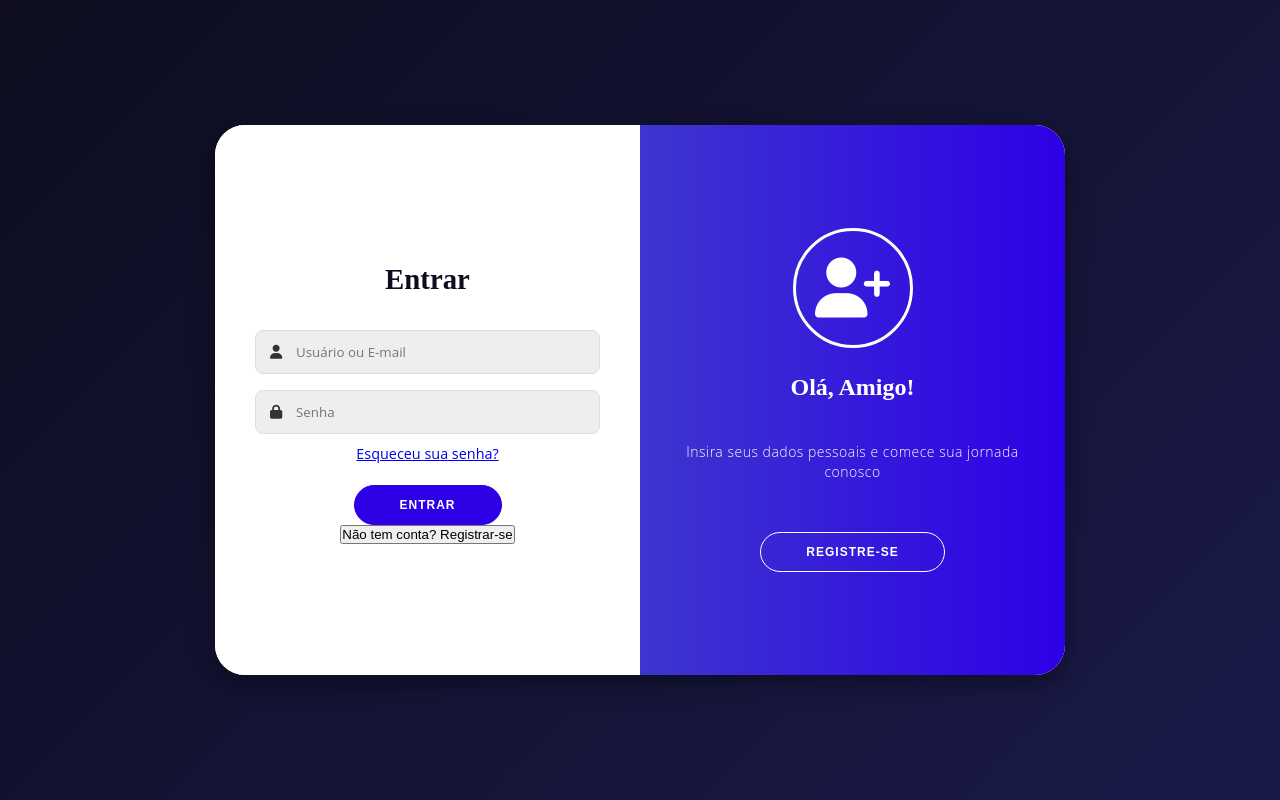
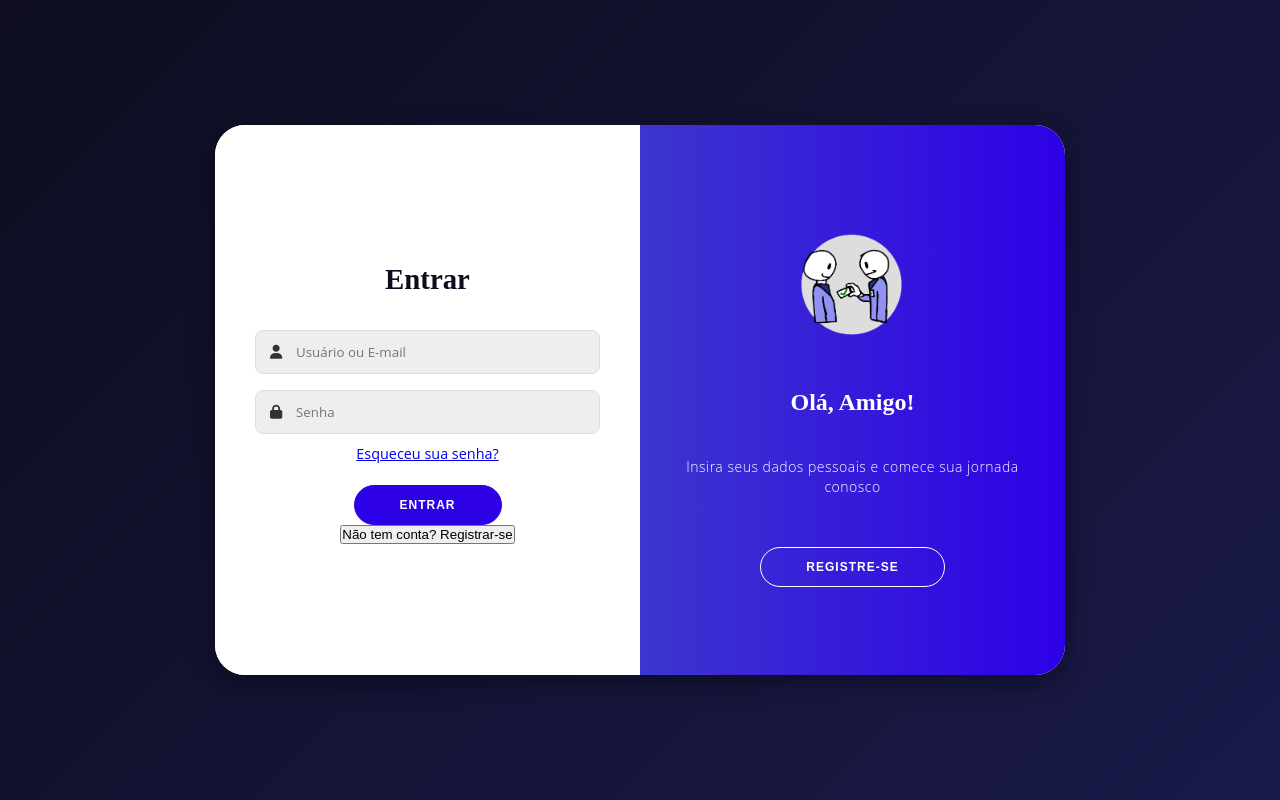
Before and after one commit to vitorterci/tcc, a plain HTML site: page pages/login.html in a window 1280 px wide. Drawn offline with Linux system fonts and the light colour scheme.

Commit message:
style: substituir ícones de login e registro por imagens login.png e registre.png

```diff
--- a/assets/css/components/login.css
+++ b/assets/css/components/login.css
@@ -223,17 +223,19 @@
     margin: 20px 0 30px;
 }
 
-.painel__icone {
-    font-size: 60px;
+.painel__imagem {
     margin-bottom: 20px;
-    border: 3px solid #fff;
-    border-radius: 50%;
-    padding: 20px;
-    width: 120px;
-    height: 120px;
+    width: 150px;
+    height: 150px;
     display: flex;
     align-items: center;
     justify-content: center;
+}
+
+.painel__imagem img {
+    width: 100%;
+    height: 100%;
+    object-fit: contain;
 }
 
 /* Responsividade */
--- a/pages/login.html
+++ b/pages/login.html
@@ -80,8 +80,8 @@
 
 	                <!-- Painel Esquerdo (visto no Cadastro) -->
 	                <div class="autenticacao__painel autenticacao__painel--esquerda">
-                    <div class="painel__icone">
-                        <i class="fa-solid fa-user-check"></i>
+	                    <div class="painel__imagem">
+	                        <img src="../assets/img/login.png" alt="Login">
 	                    </div>
 	                    <h2 class="painel__titulo">Bem-vindo de volta!</h2>
                     <p class="painel__texto">Para manter-se conectado conosco, faça o login com suas informações pessoais</p>
@@ -90,8 +90,8 @@
 
 	                <!-- Painel Direito (visto no Login) -->
 	                <div class="autenticacao__painel autenticacao__painel--direita">
-                    <div class="painel__icone">
-                        <i class="fa-solid fa-user-plus"></i>
+	                    <div class="painel__imagem">
+	                        <img src="../assets/img/registre.png" alt="Registre-se">
 	                    </div>
 	                    <h2 class="painel__titulo">Olá, Amigo!</h2>
                     <p class="painel__texto">Insira seus dados pessoais e comece sua jornada conosco</p>
```
Lines whose indentation alone changed are shown as unchanged.
